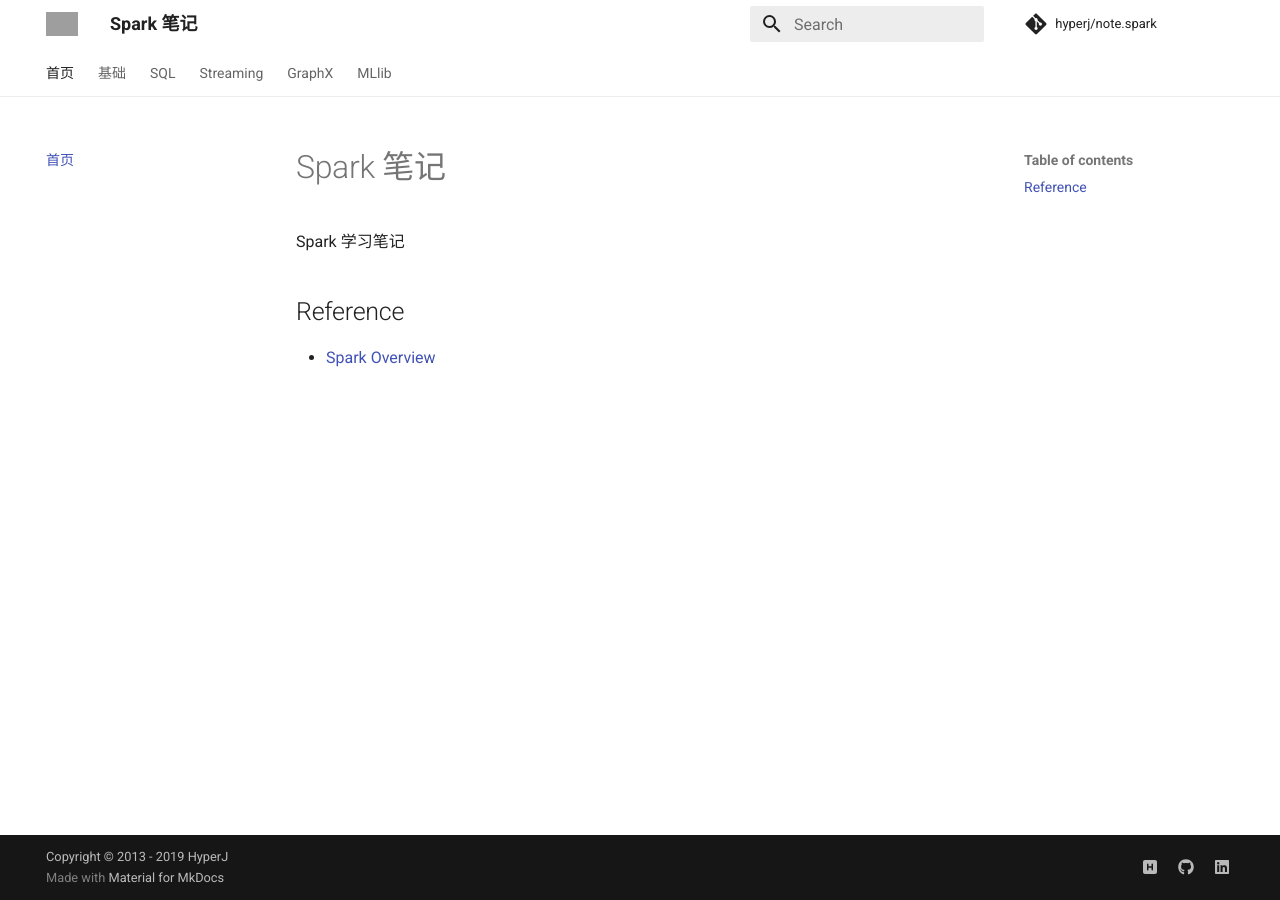
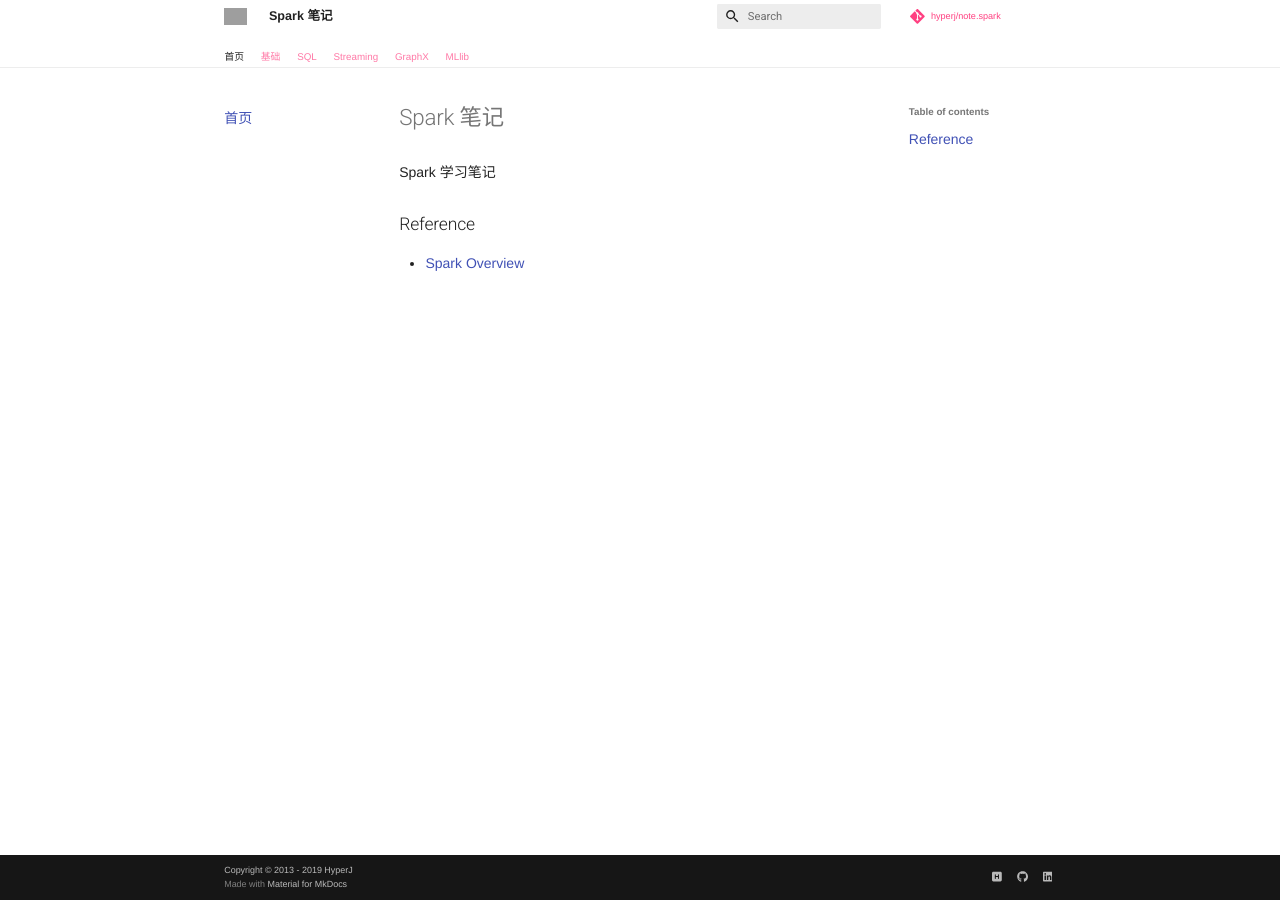
Before and after one commit to hyperj/docs.spark, an MkDocs documentation site: the page built from docs/index.md, in a window 1280 px wide. Built offline with MkDocs 1.6.1 and Material for MkDocs 9.7.7, drawn with Linux system fonts in a browser that asks for light colours; nearby versions of some CDN libraries; library files that are not in the unit come from our copies; comment, search, counter and statistics services are not loaded; grey boxes are pictures that could not be loaded.

Commit message:
update nav

```diff
--- a/mkdocs.yml
+++ b/mkdocs.yml
@@ -14,7 +14,7 @@ copyright: Copyright &copy; 2013 - <span id="cyear">2013</span> HyperJ <script t
 
 # Configuration
 theme:
-  name: 'material'
+  name: material
 
   # 404 page
   static_templates:
@@ -34,7 +34,7 @@ theme:
   font:
     text: Roboto
     code: Roboto Mono
-  favicon: /assets/images/background.ico
+  favicon: /assets/images/hyperj.ico
   logo: /assets/images/hyperj.png
 
 # Customization
@@ -46,6 +46,9 @@ extra:
       link: https://github.com/hyperj
     - type: linkedin
       link: https://www.linkedin.com/in/hyperj
+
+extra_css:
+  - /assets/css/mkdocs/material.css
 
 # Extensions
 markdown_extensions:
```
